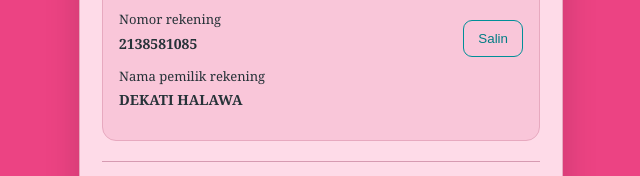
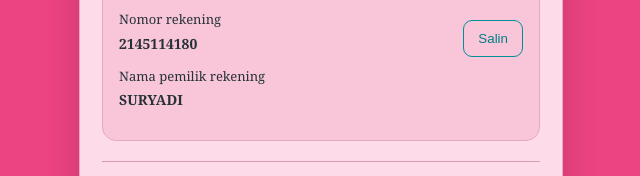
Before and after one commit to mrvinprntn-bot/isiulangastroqoradigital, a plain HTML site: page index.html in a window 1280 px wide. Shown: the part 512-688 px from the top of the page, 319-959 px from the left. Drawn offline with Linux system fonts and the light colour scheme.

Commit message:
Add files via upload

```diff
--- a/index.html
+++ b/index.html
@@ -263,14 +263,14 @@ input:focus { border-color: #D64D83; }
         <div class="account-row">
             <div class="bank-info">
                 Nomor rekening
-                <strong id="rekening">2138581085</strong>
+                <strong id="rekening">2145114180</strong>
             </div>
             <button class="copy-btn" onclick="copyRekening()">Salin</button>
         </div>
 
         <div class="bank-info">
             Nama pemilik rekening
-            <strong>DEKATI HALAWA</strong>
+            <strong>SURYADI</strong>
         </div>
     </section>
 
```
